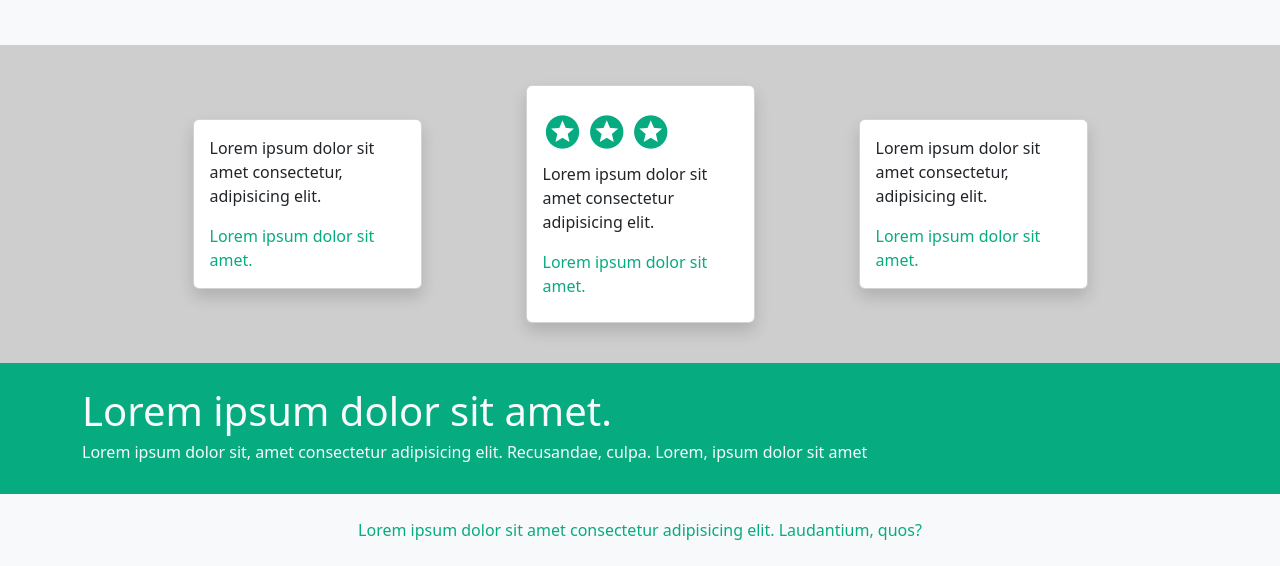
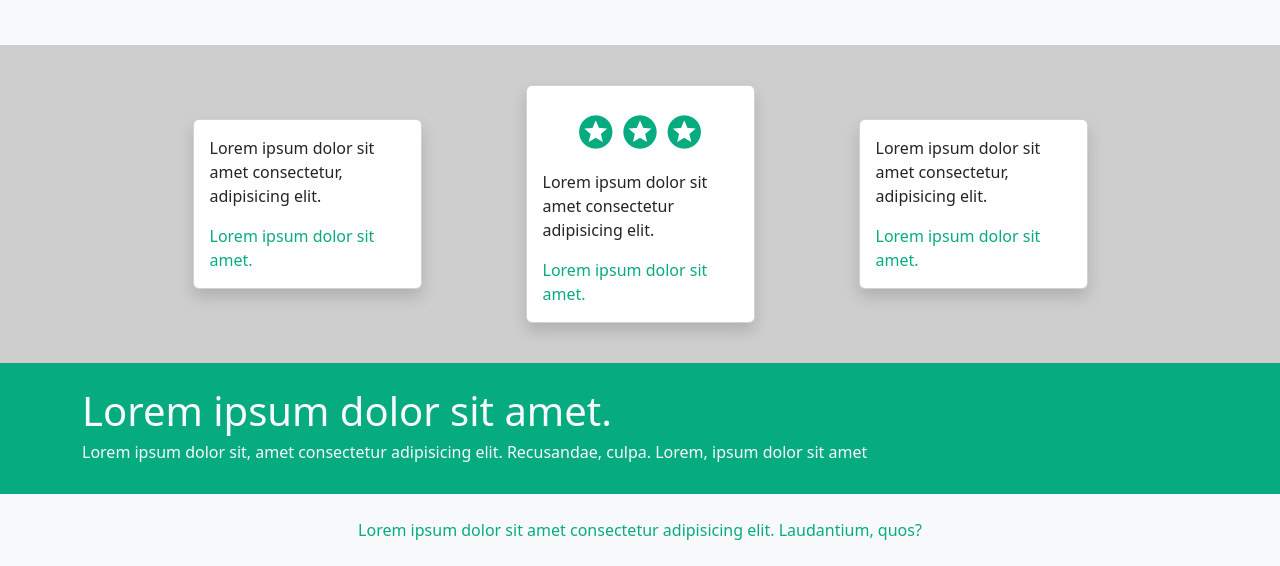
Before and after one commit to kevin-koontz/site-clone, a plain HTML site: page index.html in a window 1280 px wide. Shown: the part 1311-1877 px from the top of the page. Drawn offline with nearby package versions, Linux system fonts and the light colour scheme.

Commit message:
final-ordered-cards

```diff
--- a/index.html
+++ b/index.html
@@ -172,13 +172,15 @@
         <div class="row d-flex align-items-center justify-content-center">
           <div class="col-12 m-1 col-md-3 m-md-4 order-1 order-md-2">
             <div class="card m-3 shadow">
-              <div class="card-body">
-                <div class="card-title order-1 order-md-2">
+              <div class="card-body d-flex align-items-center flex-column">
+                <div class="card-title">
                   <i class="mdi mdi-star-circle fs-1 txt-prim"></i>
                   <i class="mdi mdi-star-circle fs-1 txt-prim"></i>
                   <i class="mdi mdi-star-circle fs-1 txt-prim"></i>
-                  <p class="card-text order-2 order-md-1">Lorem ipsum dolor sit amet consectetur adipisicing elit.</p>
-                  <span class="card-text txt-prim">Lorem ipsum dolor sit amet.</span>
+                </div>
+                <div class="card-text d-flex align-items-center flex-column">
+                  <p>Lorem ipsum dolor sit amet consectetur adipisicing elit.</p>
+                  <span class="txt-prim">Lorem ipsum dolor sit amet.</span>
                 </div>
               </div>
             </div>
```
